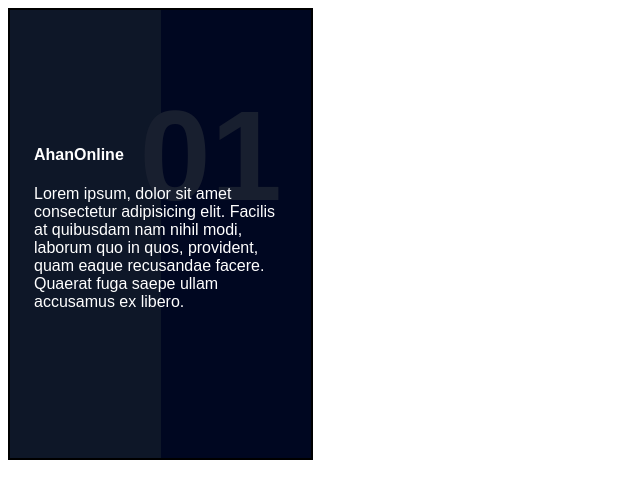
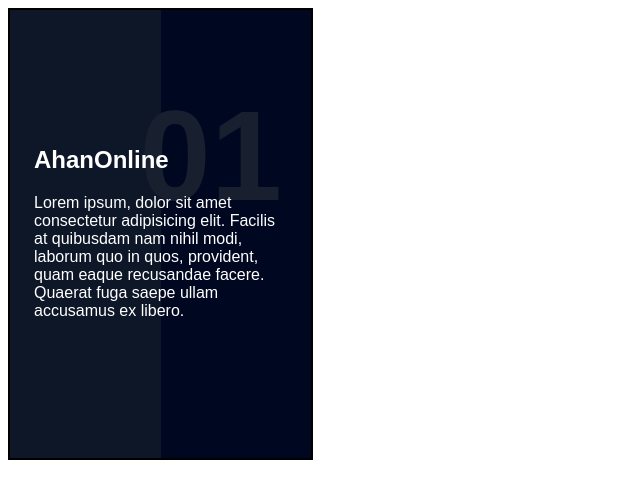
Before and after one commit to nahid-76/animcard, a plain HTML site: page index.html in a window 1280 px wide. Shown: the whole page, without its empty margins (0-640 px from the left). Drawn offline with Linux system fonts and the light colour scheme.

Commit message:
Update index.html

```diff
--- a/index.html
+++ b/index.html
@@ -12,7 +12,7 @@
     <div class="card">
         <div class="content">
             <span class="num">01</span>
-            <h4 class="title">AhanOnline</h4>
+            <h2 class="title">AhanOnline</h2>
             <p class="text">
                 Lorem ipsum, dolor sit amet consectetur adipisicing elit. Facilis at quibusdam nam nihil modi, laborum
                 quo
```
